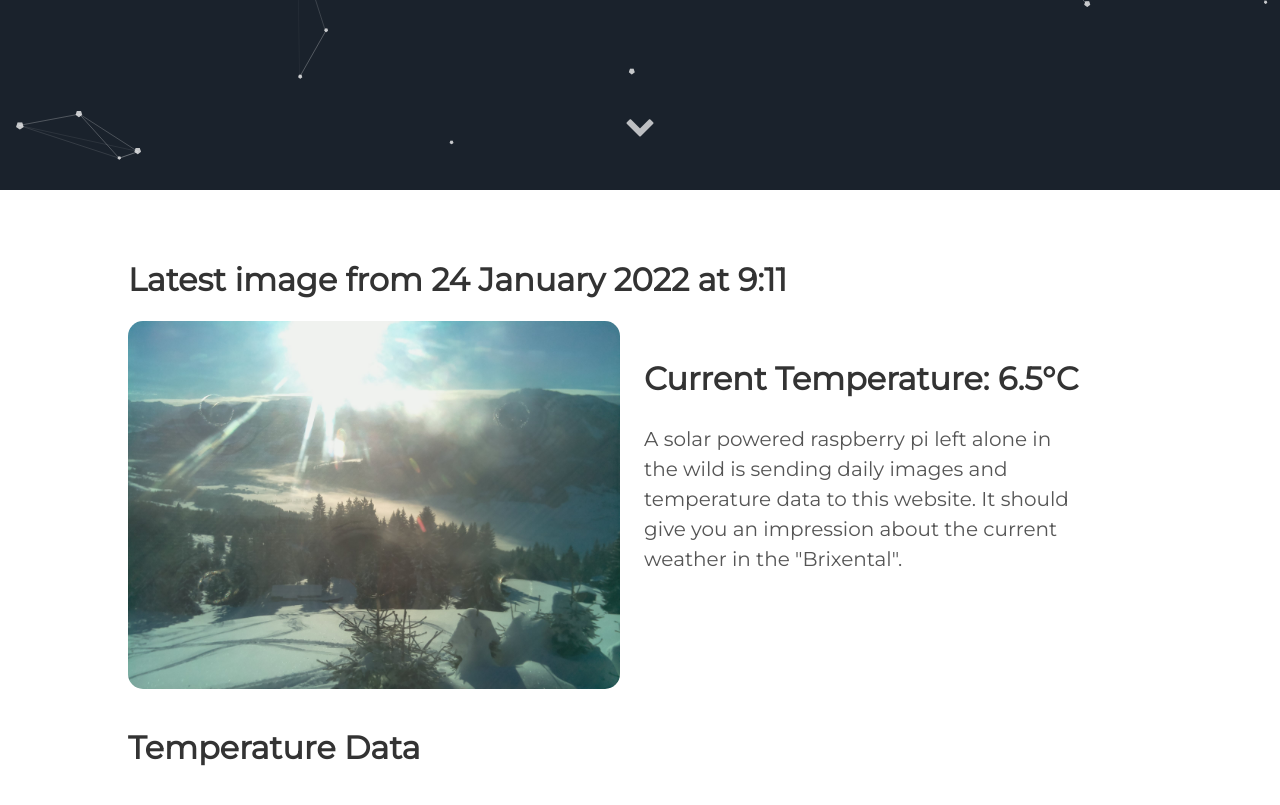
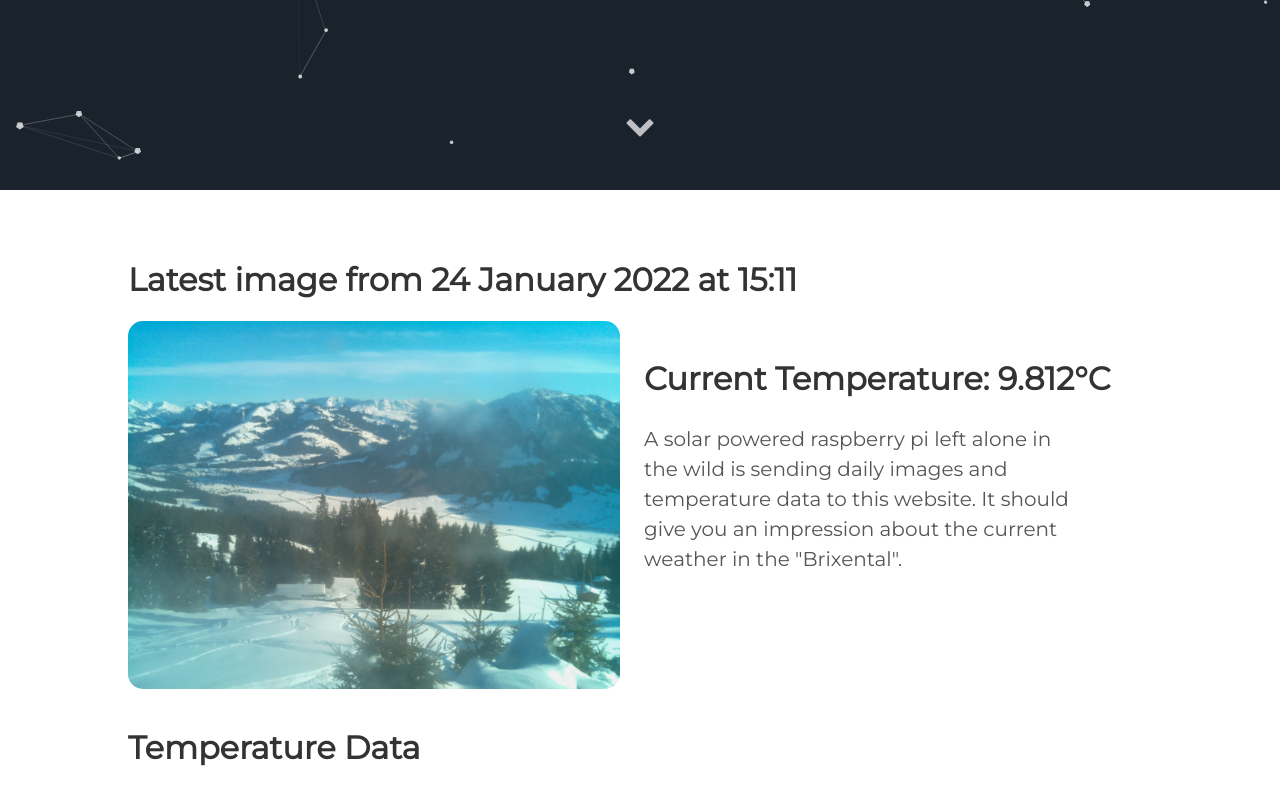
Before and after one commit to vektorious/vektorious.github.io, a Jekyll site: the page built from resources/huette.md, in a window 1280 px wide and 900 px high, scrolled down 710 px. Shown: the top 805 px of the window. Built offline with Jekyll 4.4.1, drawn with Linux system fonts in a browser that asks for light colours.

Commit message:
I'm a bot beep boop

```diff
--- a/resources/huette.md
+++ b/resources/huette.md
@@ -6,13 +6,13 @@
 description: 'Live image from the Austrian alps'
 twitter_text: ' '
 ---
-## Latest image from 24 January 2022 at  9:11
+## Latest image from 24 January 2022 at 15:11
 <div class="huette">
   <div class="huette-image">
     <img src="{{ "/assets/img/huette.jpg" | prepend: site.baseurl }}">
   </div>
   <div class="huette-text">
-        <h2>Current Temperature: 6.5°C</h2>
+        <h2>Current Temperature: 9.812°C</h2>
         <p>A solar powered raspberry pi left alone in the wild is sending daily images and temperature data to this website. It should give you an impression about the current weather in the "Brixental".</p>
 
   </div>
```
Also changed, not shown: rpi-script/2022-01-24_150935.txt (renamed from rpi-script/2022-01-24_090935.txt, +5 -5 lines), rpi-script/huette.md (+2 -2 lines), assets/img/huette.jpg, assets/img/temp_plot.png, rpi-script/temp_plot.png, 1 other file.
